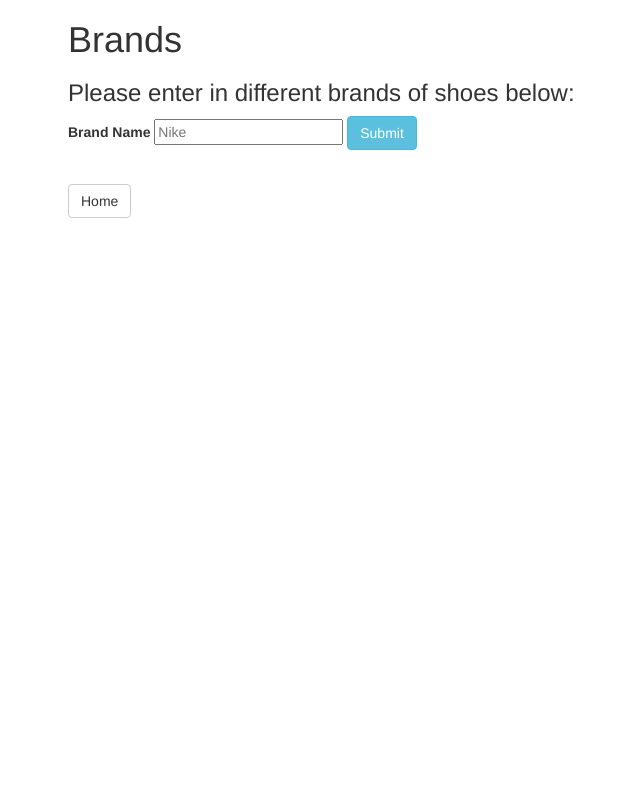
After one commit to kellimargaret/Shoe_Stores, a PHP site: template views/brands.html.twig in a window 1280 px wide. The commit adds this page. Shown: the whole page, without its empty margins (2-642 px from the left). Run offline with PHP 8.4, Linux system fonts and the light colour scheme; the template is opened without the code that fills it, so the values that code supplies are empty; some libraries are stand-ins or nearby versions.

Commit message:
add page to view all brands in stores.

```diff
--- a/app/app.php
+++ b/app/app.php
@@ -7,7 +7,7 @@
         $app = new Silex\Application();
         //$app [debug] = true;
 
-        $server = 'mysql:host=localhost;dbname=shoes';
+        $server = 'mysql:host=localhost:8889;dbname=shoes';
         $username = 'root';
         $password = 'root';
         $DB = new PDO($server, $username, $password);
--- a/views/brand.html.twig
+++ b/views/brand.html.twig
@@ -2,7 +2,7 @@
     <head>
         <link rel='stylesheet' href='https://maxcdn.bootstrapcdn.com/bootstrap/3.3.1/css/bootstrap.min.css'>
         <meta charset="utf-8">
-        <title>Brand</title>
+        <title>Your Favorite Shoes</title>
     </head>
     <body>
         <div class="container">
--- /dev/null
+++ b/views/brands.html.twig
@@ -0,0 +1,31 @@
+<html>
+    <head>
+        <link rel='stylesheet' href='https://maxcdn.bootstrapcdn.com/bootstrap/3.3.1/css/bootstrap.min.css'>
+        <meta charset="utf-8">
+        <title>Your Favorite Shoes</title>
+    </head>
+    <body>
+        <div class="container">
+
+        <h1>Brands</h1>
+         {% if all_brands is not empty %}
+            <h3>Here are all the Brands of shoes you have added: </h3>
+            <ul>
+                {% for brand in all_brands %}
+                    <li><a href="/brands/{{ brand.getId }}">{{ brand.getBrandName }}</a></li>
+                {% endfor %}
+            </ul>
+        {% else %}
+            <h3>Please enter in different brands of shoes below:</h3>
+        {% endif %}
+        <form action="/brands" method="post">
+            <label for="brand_name">Brand Name</label>
+            <input id="brand_name" name="brand_name" type="text" placeholder="Nike" REQUIRED>
+            <button type="submit" class="btn btn-info">Submit</button>
+        </form>
+        </br>
+        <a href="/"><button class="btn btn-default">Home</button></a>
+
+        </div>
+    </body>
+</html>
```
Also changed, not shown: tests/BrandTest.php (+1 -1 lines), tests/StoreTest.php (+1 -1 lines), views/index.html (+10 -1 lines), 1 other file.
